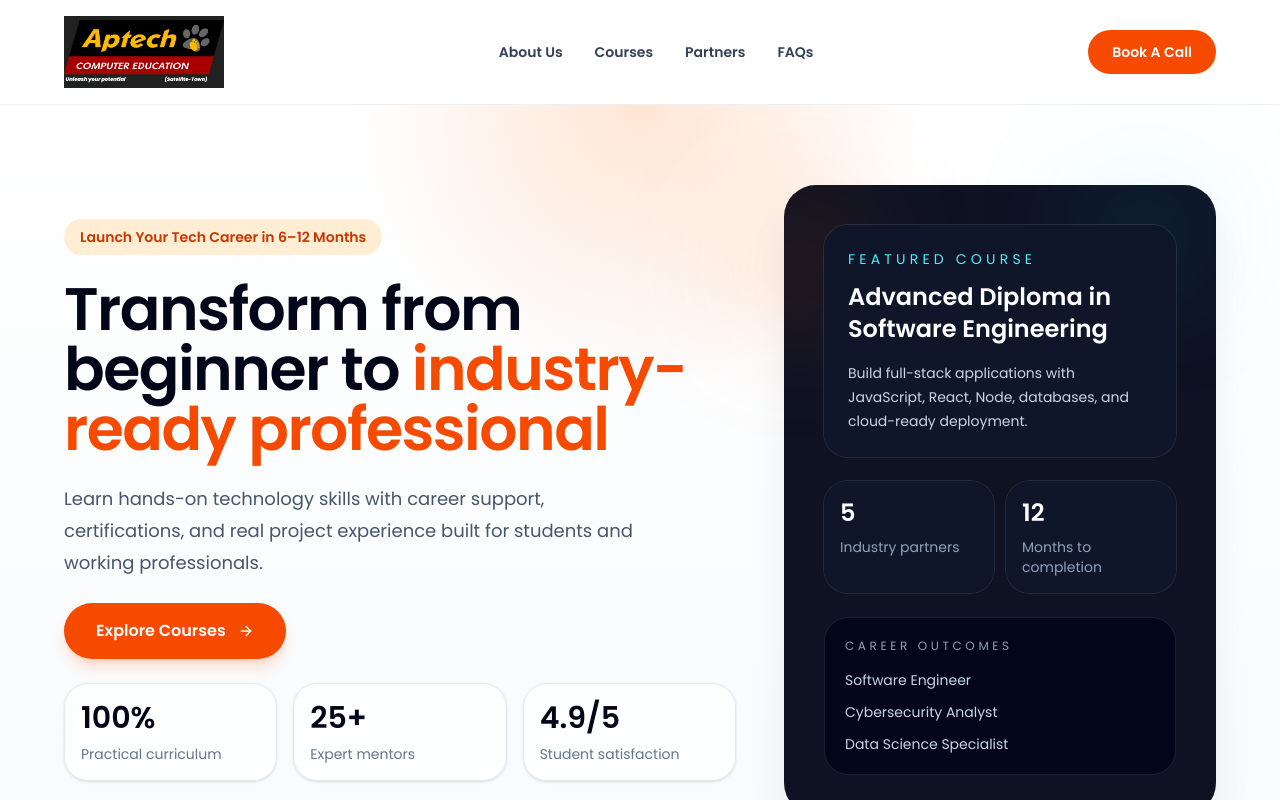
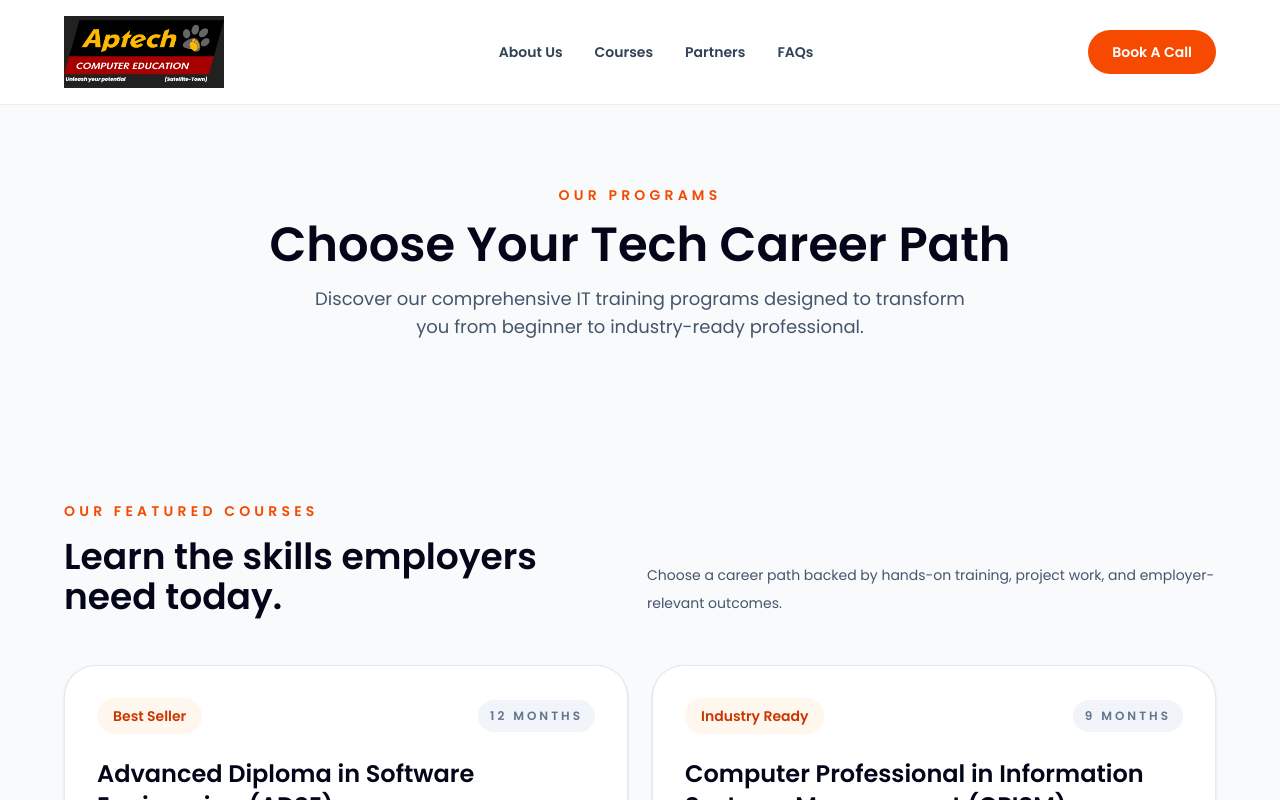
Before and after one commit to Ultimate-Guru/aptech, a React (Vite) app: page /courses in a window 1280 px wide. Shown: the top 800 px of the page. Built offline with nearby package versions, Linux system fonts and the light colour scheme.

Commit message:
Refactor App component to use Routes for navigation and add Home component

```diff
--- a/src/App.jsx
+++ b/src/App.jsx
@@ -1,26 +1,18 @@
 import React from 'react'
-import { BrowserRouter } from 'react-router-dom'
+import { BrowserRouter, Routes, Route } from 'react-router-dom'
 import Navbar from './components/Navbar'
-import Hero from './components/Hero'
-import About from './components/About'
-import Courses from './components/Courses'
-import Partners from './components/Partners'
-import FAQ from './components/FAQ'
-import ContactUs from './components/ContactUs'
+import Home from './Home'
+import CoursesPage from './CoursesPage'
 import Footer from './components/Footer'
 
 const App = () => {
   return (
     <BrowserRouter>
       <Navbar />
-      <main>
-        <Hero />
-        <About />
-        <Courses />
-        <Partners />
-        <FAQ />
-        <ContactUs />
-      </main>
+      <Routes>
+        <Route path="/" element={<Home />} />
+        <Route path="/courses" element={<CoursesPage />} />
+      </Routes>
       <Footer />
     </BrowserRouter>
   )
--- /dev/null
+++ b/src/Home.jsx
@@ -0,0 +1,22 @@
+import React from 'react'
+import Hero from './components/Hero'
+import About from './components/About'
+import Courses from './components/Courses'
+import Partners from './components/Partners'
+import FAQ from './components/FAQ'
+import ContactUs from './components/ContactUs'
+
+const Home = () => {
+  return (
+    <main>
+      <Hero />
+      <About />
+      <Courses />
+      <Partners />
+      <FAQ />
+      <ContactUs />
+    </main>
+  )
+}
+
+export default Home
```
